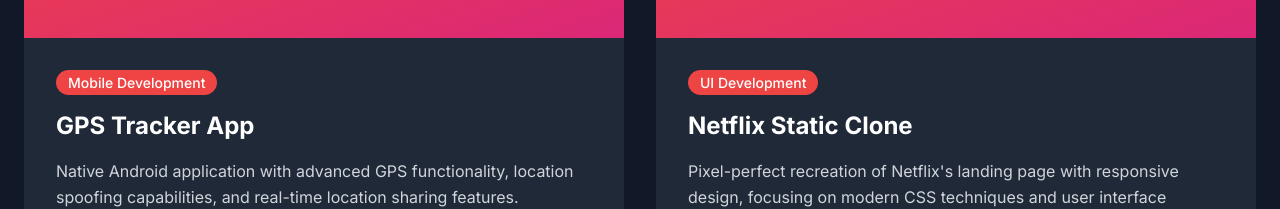
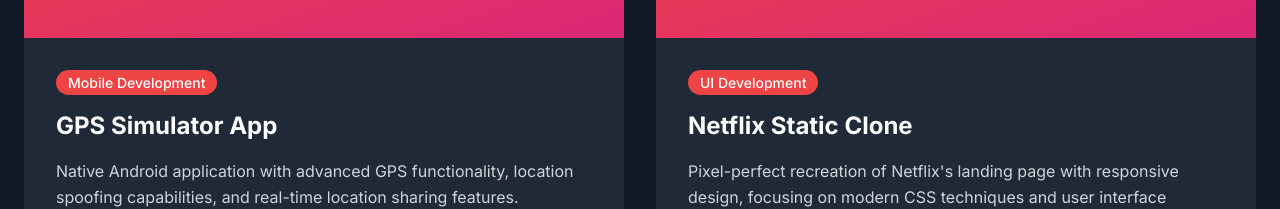
Before and after one commit to ashishgowdamj/ashishworks, a React (Vite) app: page / in a window 1280 px wide. Shown: the part 5423-5632 px from the top of the page. Built offline with nearby package versions, Linux system fonts and the light colour scheme.

Commit message:
Rename "GPS Tracker App" to "GPS Simulator"
Update project description in portfolio.

```diff
--- a/src/components/Portfolio.tsx
+++ b/src/components/Portfolio.tsx
@@ -1,4 +1,3 @@
-
 import React from 'react';
 import { ArrowRight, Github } from 'lucide-react';
 
@@ -22,7 +21,7 @@ const Portfolio = () => {
       features: ["Reading Progress", "Book Management", "Statistics Dashboard"]
     },
     {
-      title: "GPS Tracker App",
+      title: "GPS Simulator App",
       description: "Native Android application with advanced GPS functionality, location spoofing capabilities, and real-time location sharing features.",
       tech: ["Android Studio", "Java", "GPS API", "SQLite"],
       category: "Mobile Development",
```
